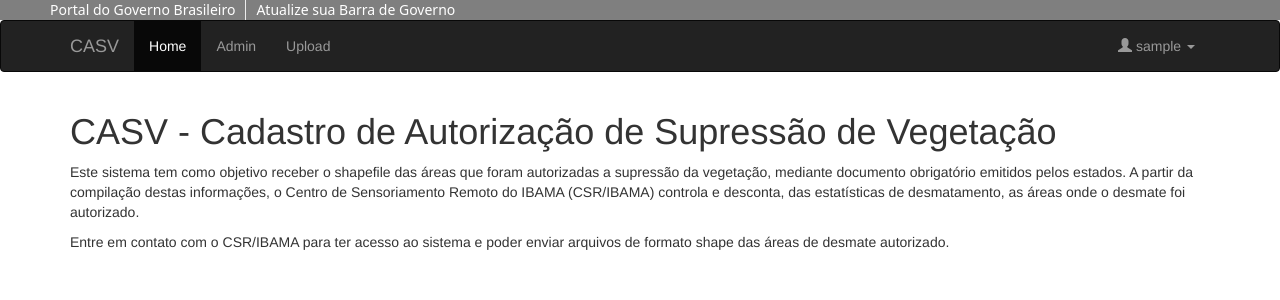
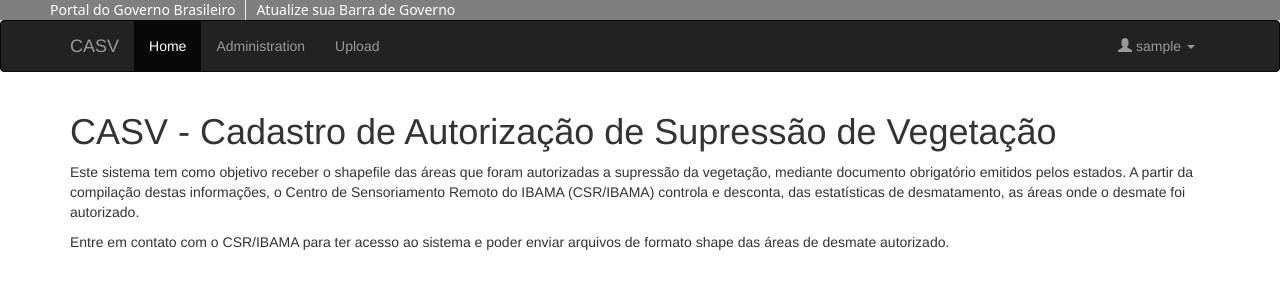
Before and after one commit to igor-rodrigues01/casv, a Django app: page / in a window 1280 px wide. Shown: the top 300 px of the page. Run offline with Django 3.2, Linux system fonts and the light colour scheme; the visitor is signed in with stand-in values (Sample User, id 1); some libraries are stand-ins or nearby versions.

Commit message:
add translation tags and show admin menu only to staff users

```diff
--- a/casv/core/templates/base.html
+++ b/casv/core/templates/base.html
@@ -1,4 +1,6 @@
 {% load staticfiles %}
+{% load i18n %}
+
 <!DOCTYPE html>
 <html lang="en">
   <head>
@@ -45,9 +47,11 @@
         <div class="collapse navbar-collapse">
           <ul class="nav navbar-nav">
             <li class="active"><a href="{% url 'core:index' %}">Home</a></li>
+            {% if request.user.is_staff %}
+              <li><a href="{% url 'admin:index' %}">{% trans 'Administration' %}</a></li>
+            {% endif %}
             {% if request.user.is_authenticated %}
-              <li><a href="{% url 'admin:index' %}">Admin</a></li>
-              <li><a href="{% url 'core:upload' %}">Upload</a></li>
+              <li><a href="{% url 'core:upload' %}">{% trans 'Upload' %}</a></li>
             {% endif %}
           </ul>
           {% include 'login.html' %}
```
